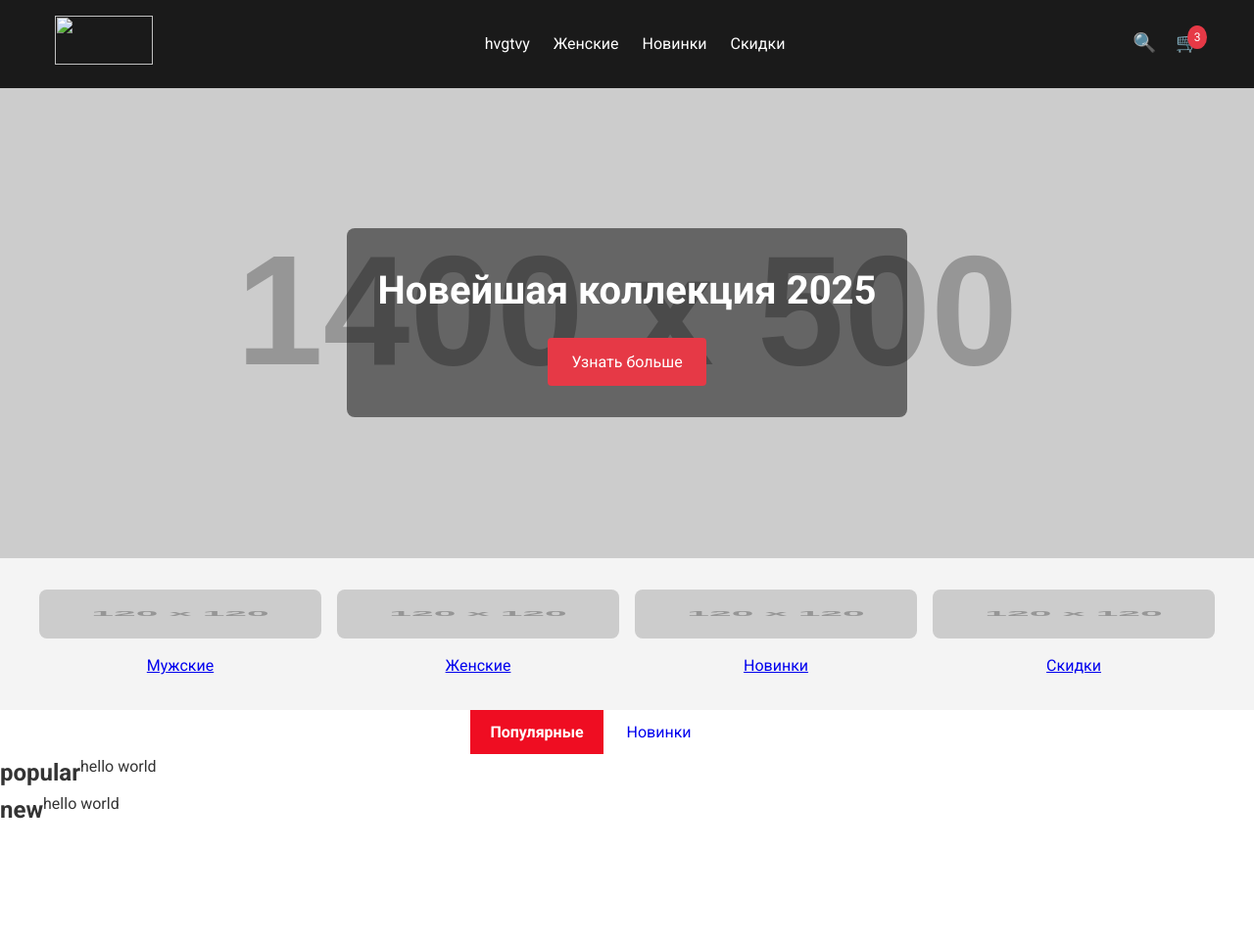
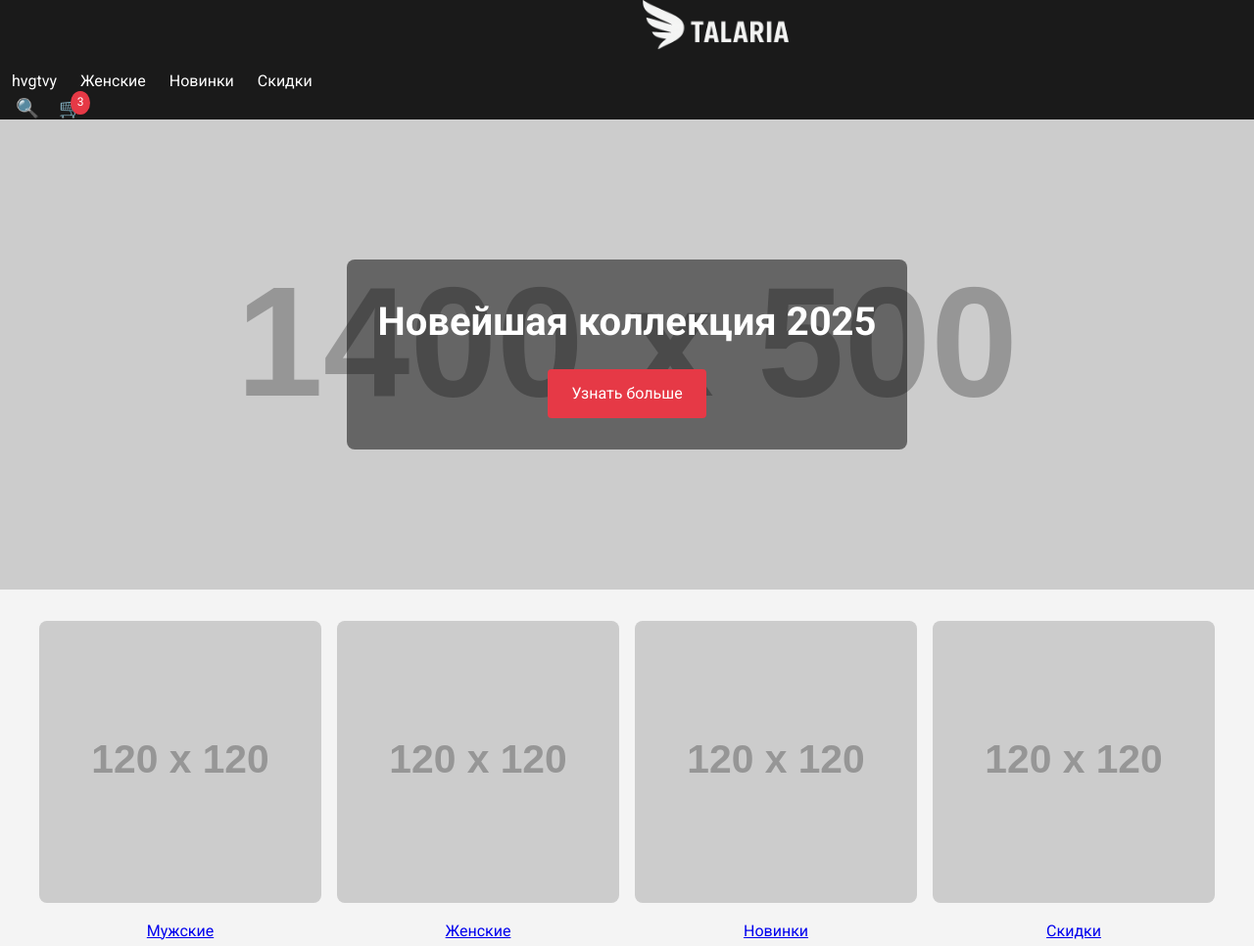
Before and after one commit to TALARIA69/app, a plain HTML site: page frontend/home page/index.html in a window 1280 px wide. Shown: the top 966 px of the page at 98% size. Drawn offline with Linux system fonts and the light colour scheme; placeholder pictures from the web are drawn by us.

Commit message:
бууу

```diff
--- a/frontend/home page/index.html
+++ b/frontend/home page/index.html
@@ -12,8 +12,11 @@
 <body>
 
   <header class="header">
-    <div class="header__container">
-     <a><img src="images/TALARIA.jpg" alt=""></a>
+    <div class = "header_logo">
+    <div class="header_logoimg">
+      <img src="/app/frontend/home page/images/Логотип Talaria на прозрачном фоне.png" alt="">
+    </div>
+    </div>
       <nav class="nav">
         <ul class="nav__list">
           <li><a href="#" class="nav__link">hvgtvy </a></li>
--- a/frontend/home page/style.css
+++ b/frontend/home page/style.css
@@ -33,15 +33,10 @@ body {
   position: sticky;
   top: 0;
   z-index: 100;
+  width: 100%;
+  height: 122px;
 }
-.header__container {
-  max-width: 1200px;
-  margin: 0 auto;
-  padding: 1rem;
-  display: flex;
-  align-items: center;
-  justify-content: space-between;
-}
+
 .logo {
   font-size: 1.5rem;
   font-weight: 700;
@@ -287,7 +282,19 @@ body {
   display: flex;
 }
 
-img{
-  width: 100px;
-  height: 50px;
+
+.header_logo{
+  height: 70px;
+  width: 1280px;
 }
+.header_logoimg{
+  position: absolute;
+  margin-left: 640px;
+  height: 35px;
+  width: 400px;
+
+}
+.header_logoimg img{
+width: 180px;
+  margin-bottom: 400px;
+}
```
Also changed, not shown: frontend/home page/images/Логотип Talaria на прозрачном фоне.png (added).
